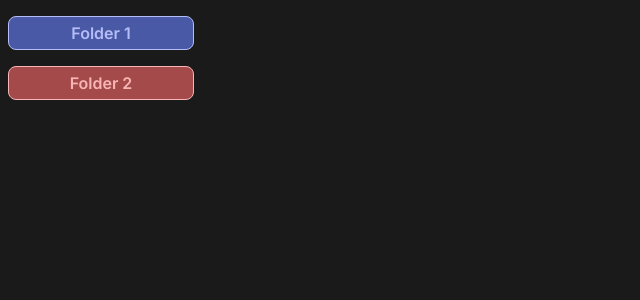
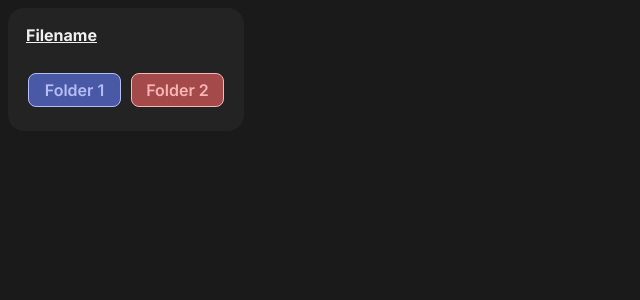
Before and after one commit to Baguuc/file-difference-tool, a React (Vite) app: page / in a window 1280 px wide. Shown: the top 300 px of the page, without its empty margins (0-640 px from the left). Built offline with nearby package versions, Linux system fonts and the light colour scheme.

Commit message:
update: added FileListItem component

```diff
--- a/src/App.css
+++ b/src/App.css
@@ -22,12 +22,13 @@ body {
 
 .folder-tag {
   width: fit-content;
-  min-width: 160px;
   height: fit-content;
-  padding-left: 12px;
-  padding-right: 12px;
-  padding-top: 6px;
-  padding-bottom: 6px;
+  --padding-x: 12px;
+  --padding-y: 6px;
+  padding-left: var(--padding-x);
+  padding-right: var(--padding-x);
+  padding-top: var(--padding-y);
+  padding-bottom: var(--padding-y);
   border-radius: 8px;
   text-align: center;
 }
@@ -43,3 +44,51 @@ body {
   color: var(--fg-accent-2);
   border: solid 1px var(--fg-accent-2);
 }
+
+.file-list-item {
+  width: fit-content;
+  min-width: 200px;
+  height: fit-content;
+  min-height: 100px;
+  display: flex;
+  flex-flow: column nowrap;
+  justify-content: start;
+  --padding-x: 18px;
+  --padding-y: 6px;
+  padding-left: var(--padding-x);
+  padding-right: var(--padding-x);
+  padding-top: var(--padding-y);
+  padding-bottom: var(--padding-y);
+  border-radius: 16px;
+  background-color: var(--bg-normal) !important;
+}
+
+.file-list-item-dark {
+  background-color: var(--bg-dark) !important;
+}
+
+.file-list-item-outline {
+  border: solid 1px var(--fg-dark) !important;
+}
+
+.file-list-item > .file-list-item-title {
+  font-size: 16px;
+  text-decoration: underline;
+  color: var(--fg-dark);
+}
+
+.file-list-item > .file-list-item-tags {
+  display: flex;
+  flex-flow: row nowrap;
+  gap: 10px;
+  --padding-x: 2px;
+  --padding-y: 2px;
+  padding-left: var(--padding-x);
+  padding-right: var(--padding-x);
+  padding-top: var(--padding-y);
+  padding-bottom: var(--padding-y);
+}
+
+.file-list-item > .file-list-item-tags > .folder-tag {
+  width: 100%;
+}
--- a/src/App.tsx
+++ b/src/App.tsx
@@ -1,10 +1,10 @@
 import "./App.css";
+import FileListItem from "./components/FileListItem";
 import FolderTag from "./components/FolderTag";
 
 function App() {
   return <div>
-    <FolderTag variant={1} />
-    <FolderTag variant={2} />
+    <FileListItem tag={"both"} filename="Filename" dark={false} outline={false} />
   </div>
 }
 
--- /dev/null
+++ b/src/components/FileListItem.tsx
@@ -0,0 +1,28 @@
+import FolderTag from "./FolderTag";
+
+const tagsMap = {
+    1: <FolderTag variant={1} />,
+    2: <FolderTag variant={2} />,
+    "both": [
+        <FolderTag variant={1} />,
+        <FolderTag variant={2} />
+    ]
+} as const;
+
+type TagVariant = keyof typeof tagsMap;
+
+type FileListItemProps = {
+    filename: string,
+    tag: TagVariant,
+    outline?: boolean,
+    dark?: boolean
+};
+
+function FileListItem(props: FileListItemProps) {
+    return <div className={`file-list-item${props.dark ? " file-list-item-dark" : ""}${props.outline ? " file-list-item-outline" : ""}`}>
+        <h1 className="file-list-item-title">{props.filename}</h1>
+        <div className="file-list-item-tags">{tagsMap[props.tag]}</div>
+    </div>
+}
+
+export default FileListItem;
```
